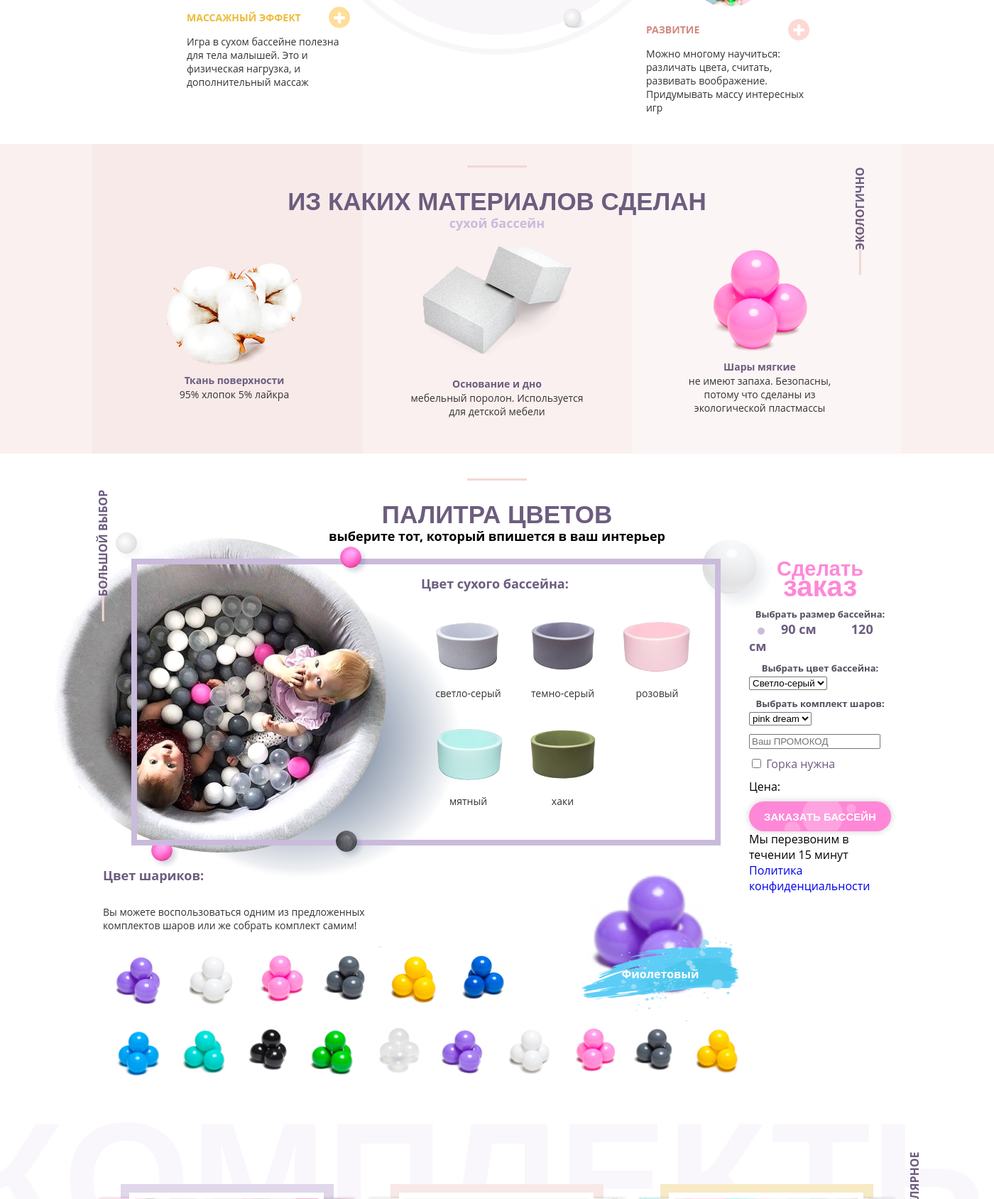
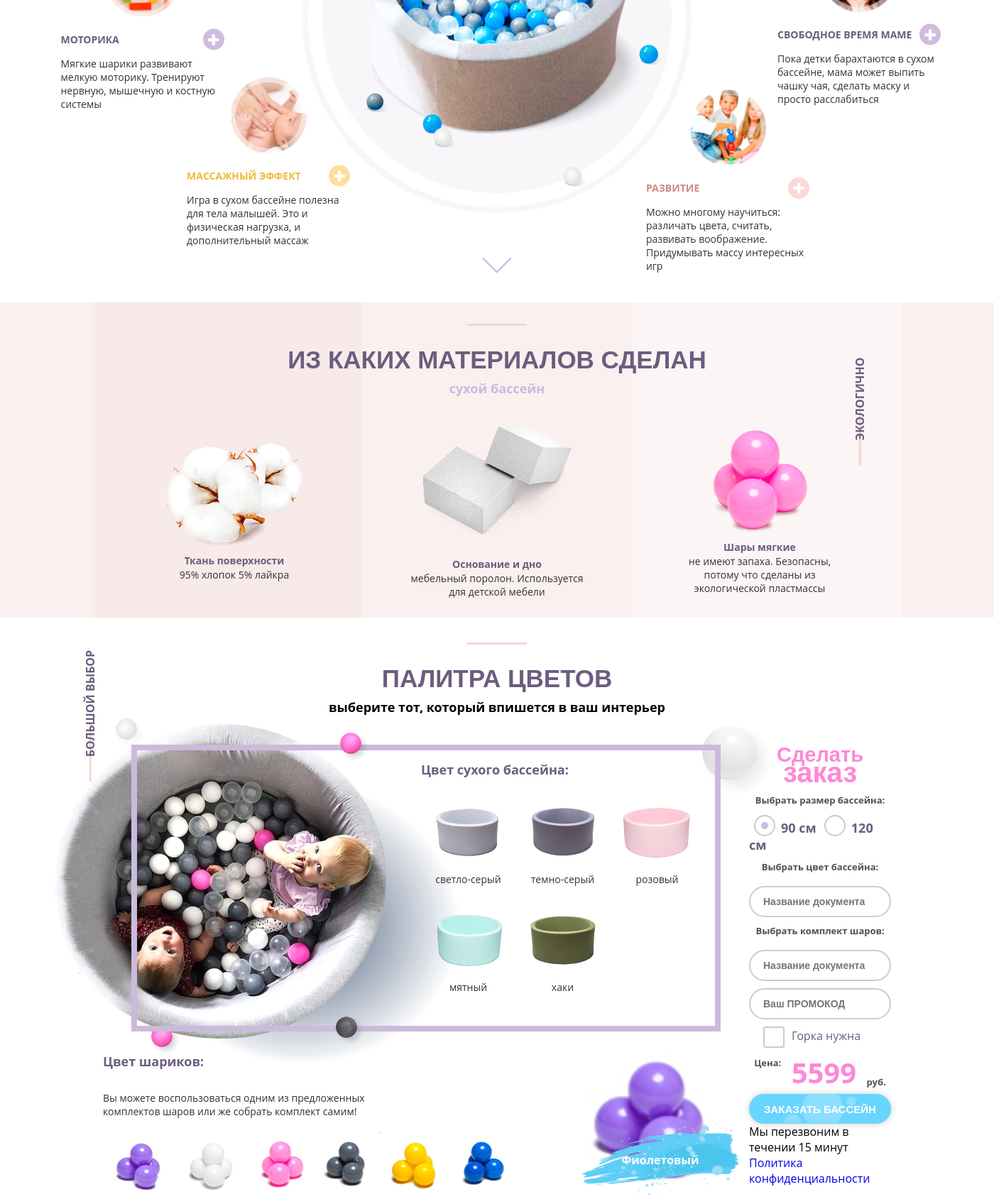
Before and after one commit to MalahVitalij/rocket-valemi, a PHP site: page / in a window 1400 px wide; the page is wider, and only the part inside the window is pictured. Shown: the part 2520-4209 px from the top of that part at 71% size. Run offline with PHP 8.4, Linux system fonts and the light colour scheme.

Commit message:
форма в палитре цветов

```diff
--- a/css/style.css
+++ b/css/style.css
@@ -265,6 +268,7 @@ section {
     text-align: center;
     line-height: 36px;
     text-transform: uppercase;
+    margin-bottom: 10px;
 }
 .sec-title::before {
     display: block;
@@ -289,7 +293,7 @@ section {
     font-size: 18px;
     font-weight: 700;
     text-align: center;
-    margin-bottom: 20px;
+    margin-bottom: 41px;
 }
 .sec-subtitle.w-subtitle {
     color: #ffffff;
@@ -310,6 +314,7 @@ section {
     -moz-transition: all 0.5s ease-out;
     -o-transition: all 0.5s ease-out;
     transition: all 0.5s ease-out;
+    margin-bottom: 41px;
 }
 .scroll-to:hover {
     -webkit-transform: translateX(-50%) scale(1.1);
@@ -328,7 +333,7 @@ section {
     font-size: 16px;
     font-weight: 700;
     text-transform: uppercase;
-    top: 80px;
+    top: 125px;
     -webkit-transform: rotate(-90deg);
     -moz-transform: rotate(-90deg);
     -o-transform: rotate(-90deg);
@@ -780,10 +791,11 @@ a {
 
 /*=========CONTENT=========*/
 .content {
-    padding-top: 62px;
+
 }
 .main-advantages {
     position: relative;
+    padding-top: 60px;
 }
 .main-advantages .advan-slider {
     display: -ms-flexbox;
@@ -964,8 +977,9 @@ a {
     text-align: center;
 }
 .main-userfulness {
-    padding-top: 30px;
+    padding-top: 51px;
     padding-bottom: 30px;
+    position: relative;
 }
 .main-userfulness .userfulness-center {
     display: block;
@@ -1080,7 +1094,7 @@ a {
 .main-compound > .container {
     position: relative;
     padding-top: 30px;
-    padding-bottom: 50px;
+    padding-bottom: 27px;
     z-index: 1;
 }
 .main-compound > .container::before {
@@ -1144,7 +1158,8 @@ a {
     padding-bottom: 35px;
 }
 .main-colors-scheme .section-side-title {
-    left: -60px;
+    left: -78px;
+    top: 75px;
 }
 .scheme-wrapper {
     display: -webkit-flex;
@@ -1358,6 +1373,97 @@ a {
     max-width: 200px;
     width: 100%;
 }
+.scheme-wrapper .colors-form .main__form-select-wrap{
+    cursor: pointer;
+}
+.scheme-wrapper .colors-form .main__form-select-wrap input{
+    cursor: pointer;
+}
+.scheme-wrapper .colors-form .form-block input[type="text"]{
+    display: block;
+    width: 100%;
+    height: 44px;
+    border-radius: 30px;
+    border: 2px solid #ccc;
+    padding-left: 18px;
+    padding-right: 20px;
+    color: #333;
+    font-size: 14px;
+    font-weight: 700;
+    line-height: 40px;
+}
+.scheme-wrapper .colors-form .form-block .main__form-select-wrap input[type="text"]:after{
+    display: block;
+    position: absolute;
+    content: 'fgdhfgdhfgd';
+    width: 44px;
+    height: 44px;
+    top: 0;
+    right: 0;
+    background-color: #000;
+}
+.colors-form .form-block.check input[type="checkbox"]{
+    display: none;
+}
+.colors-form .form-block.check label{
+    padding-left: 20px;
+}
+.colors-form .check label::before {
+    content: '';
+    display: inline-block;
+    width: 20px;
+    height: 20px;
+    vertical-align: middle;
+    margin-right: 10px;
+    border-radius: 3px;
+    border: 2px solid #ccc;
+
+}
+
+.colors-form .form-block.check input[type="checkbox"]:checked + label::before{
+    content: '';
+    background-image: url(../img/checked.png);
+    background-size: 100%;
+    background-position: center;
+    background-repeat: no-repeat;
+}
+
+.scheme-wrapper .colors-form .main__form-select-wrap .main__form-submenu {
+    display: block;
+    width: 100%;
+    /* height: 44px; */
+    border-radius: 30px;
+    border: 2px solid #ccc;
+    padding-left: 18px;
+    padding-right: 20px;
+    color: #333;
+    font-size: 14px;
+    font-weight: 700;
+    line-height: 40px;
+    overflow: hidden;
+    background-color: #FFF;
+}
+.scheme-wrapper .colors-form .main__form-select-wrap .main__form-submenu{
+    display: none;
+}
+.scheme-wrapper .colors-form .main__form-select-wrap .main__form-submenu span{
+    display: block;
+    color: #4d4f5b;
+    font-size: 13px;
+    font-weight: 700;
+}
+
+.scheme-wrapper .colors-form label::before {
+    border: 2px solid #ccc;
+    width: 26px;
+    height: 26px;
+    top: -6px;
+    left: 7px;
+}
+.scheme-wrapper .colors-form label::after {
+    top: 4px;
+    left: 17px;
+}
 .scheme-wrapper .colors-form .form-wrapper {}
 .scheme-wrapper .colors-form .form-wrapper .form-hd {
     color: #fe88d7;
@@ -1381,15 +1487,47 @@ a {
 .scheme-wrapper .colors-form .form-wrapper form .form-block {
     margin-bottom: 10px;
 }
+
+.colors-form .form-wrapper .form-block.price {
+    display: flex;
+    justify-content: space-around;
+    margin-top: 15px;
+    margin-bottom: 5px;
+}
+.colors-form .form-wrapper .form-block.price div{
+    display: flex;
+    color: #4d4f5b;
+    font-size: 13px;
+    line-height: 13px;
+    font-weight: 700;
+}
+
+.colors-form .form-wrapper .form-block.price div:first-child {
+    align-self: flex-start;
+}
+
+.colors-form .form-wrapper .form-block.price div:nth-child(2) {
+    align-self: center;
+    font-size: 40px;
+    line-height: 40px;
+    color: #FE88D7;
+}
+.colors-form .form-wrapper .form-block.price div:nth-child(3) {
+    align-self: flex-end;
+}
+
 .scheme-wrapper .colors-form .form-wrapper form .form-block .form-block-name {
     color:#4d4f5b;
     font-size: 13px;
     font-weight: 700;
     text-align: center;
+    margin-bottom: 18px;
 }
 .scheme-wrapper .colors-form .form-wrapper form .form-block label {
     color: #6c5d7f;
-
+}
+.scheme-wrapper .colors-form .form-wrapper form .form-block label {
+    color: #6c5d7f;
 }
 @media (min-width: 1200px) {
     .main-popular .container {
--- a/index.html
+++ b/index.html
@@ -35,7 +35,7 @@
                             </ul>
                         </div>
                         <div class="phone-block">
-                            <a href="tel:+389268423090"><img src="img/phone-icon.png" alt="телфон" /> 8 926 842 30 90</a>
+                            <a href="tel:+389268423090"><img src="img/phone-icon.png" alt="телефон" /> 8 926 842 30 90</a>
                             <button class="styled-bnt modal-btn">Заказать звонок</button>
                         </div>
                     </div>
@@ -53,21 +53,21 @@
                             </div>
                             <!--преимущества на баннере-->
                             <div class="banner-advantages">
-                                <div class="adv-block">
+                                <div class="advan-block">
                                     <div class="icon-block"><img src="img/mb-adv-icon1.png" alt="Собственное производство" /></div>
                                     <div class="desc-block">
                                         <p>Собственное</p>
                                         <p>производство</p>
                                     </div>
                                 </div>
-                                <div class="adv-block">
+                                <div class="advan-block">
                                     <div class="icon-block"><img src="img/mb-adv-icon2.png" alt="Доставка по всему миру" /></div>
                                     <div class="desc-block">
                                         <p>Доставка</p>
                                         <p>по всему миру</p>
                                     </div>
                                 </div>
-                                <div class="adv-block">
+                                <div class="advan-block">
                                     <div class="icon-block"><img src="img/mb-adv-icon3.png" alt="Выбор звезд" /></div>
                                     <div class="desc-block">
                                         <p>Выбор</p>
@@ -369,7 +369,7 @@
                             </div>
                         </div>
                         <div class="colors-form">
-                            <div class="form-wrapper">
+                            <div class="form-wrapper ">
                                 <div class="form-hd">Сделать<span>заказ</span></div>
                                 <form action="">
                                     <div class="form-block">
@@ -381,35 +381,57 @@
                                     </div>
                                     <div class="form-block">
                                         <div class="form-block-name">Выбрать цвет бассейна:</div>
-                                        <select>
+                                        <span class="main__form-select-wrap">
+                                            <input class="main__form-select" readonly="" type="text" placeholder="Название документа" value="">
+                                            <div class="main__form-submenu">
+                                                <span>Светло-серый</span>
+                                                <span>Темно-серый</span>
+                                                <span>Розовый</span>
+                                                <span>Мятный</span>
+                                                <span>Хаки</span>
+                                            </div>
+                                        </span>
+                                        <!-- <select>
                                             <option value="0">Светло-серый</option>
                                             <option value="1">Темно-серый</option>
                                             <option value="2">Розовый</option>
                                             <option value="3">Мятный</option>
                                             <option value="4">Хаки</option>
-                                        </select>
+                                        </select> -->
                                     </div>
                                     <div class="form-block">
                                         <div class="form-block-name">Выбрать комплект шаров:</div>
-                                        <select>
+                                        <span class="main__form-select-wrap form-block">
+                                            <input class="main__form-select" readonly="" type="text" placeholder="Название документа" value="">
+                                            <div class="main__form-submenu">
+                                                <span>pink dream</span>
+                                                <span>pink</span>
+                                                <span>blue</span>
+                                                <span>green</span>
+                                                <span>white</span>
+                                            </div>
+                                        </span>
+                                        <!-- <select>
                                             <option value="0">pink dream</option>
                                             <option value="1">pink</option>
                                             <option value="2">blue</option>
                                             <option value="3">green</option>
                                             <option value="4">white</option>
-                                        </select>
+                                        </select> -->
                                     </div>
                                     <div class="form-block promo">
                                         <input type="text" placeholder="Ваш ПРОМОКОД" />
                                     </div>
-                                    <div class="form-block promo">
-                                        <input type="checkbox" />
-                                        <label for="">Горка нужна</label>
+                                    <div class="form-block check">
+                                        <input type="checkbox" id="check" />
+                                        <label for="check">Горка нужна</label>
                                     </div>
                                     <div class="form-block price">
-                                        Цена:
+                                        <div>Цена:</div>
+                                        <div>5599</div>
+                                        <div>руб.</div>
                                     </div>
-                                    <button type="submit" class="styled-btn2 blue">Заказать бассейн</button>
+                                    <button type="submit" class="styled-btn1 blue">Заказать бассейн</button>
                                 </form>
                                 <div class="form-subtitle">Мы перезвоним в течении 15 минут</div>
                                 <a href="#">Политика конфиденциальности</a>
```
Also changed, not shown: other parts of css/style.css (+31 -11 lines), js/bcode.js (+20 -0 lines), img/arrow-select.png (added), img/checked.png (added).
